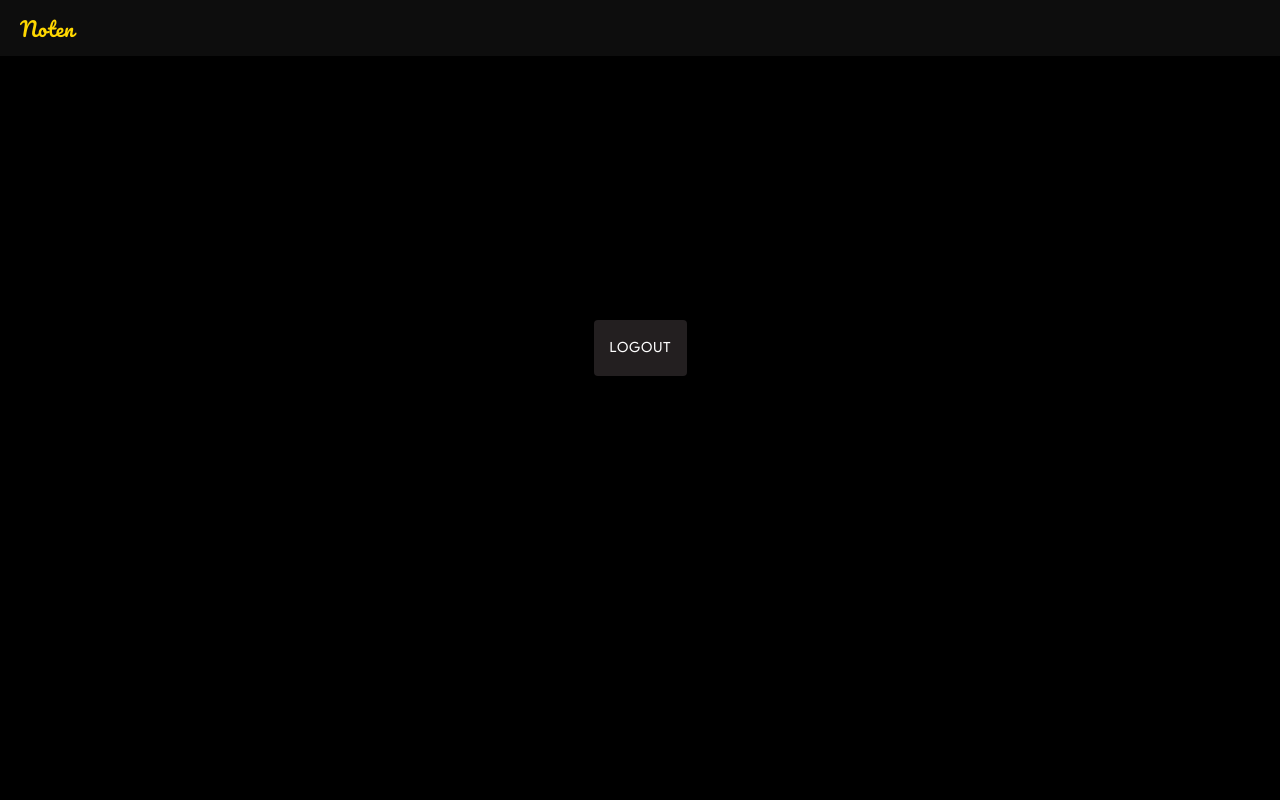
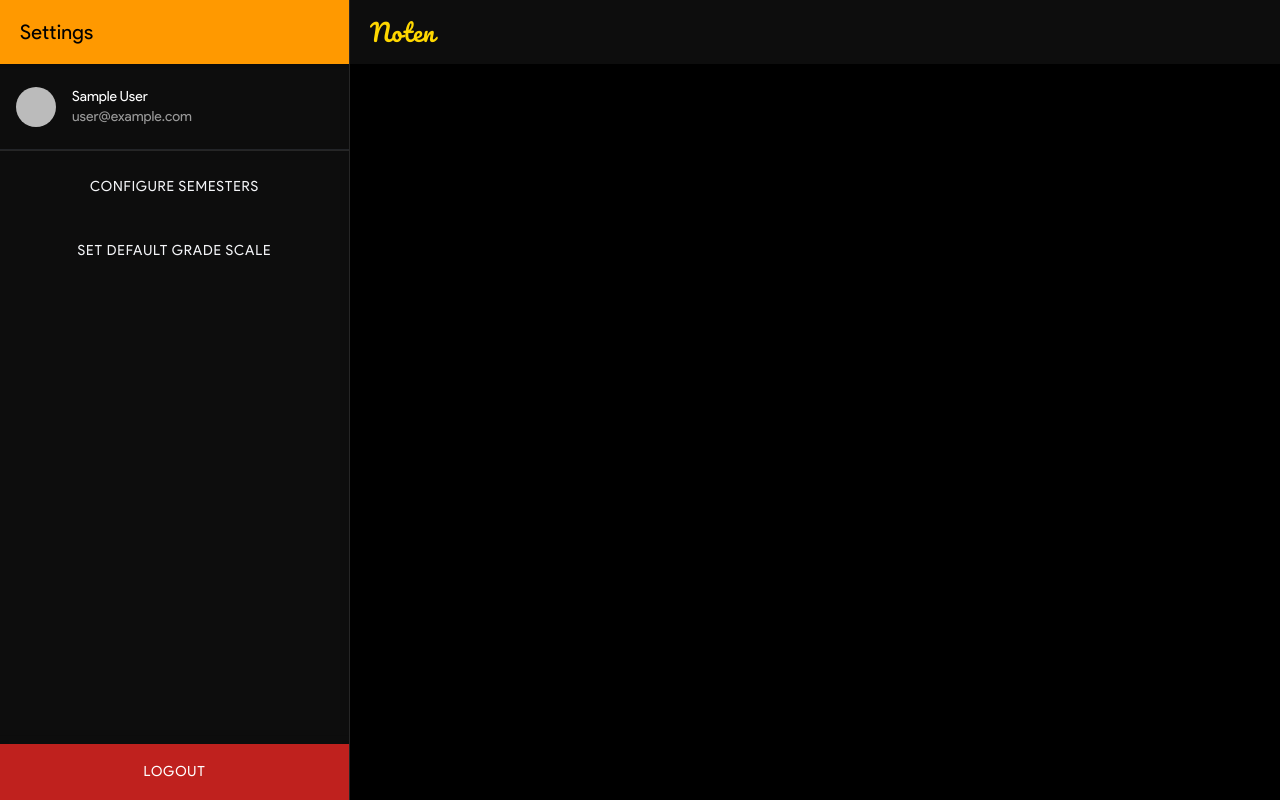
Before and after one commit to navn-r/noten, a React (Create React App) app: page / in a window 1280 px wide. Built offline with nearby package versions, Linux system fonts and the light colour scheme; no server answers; sample sign-in values are in the browser's storage.

Commit message:
Slide Menu / Split pane setup done

```diff
--- a/src/components/header/Header.css
+++ b/src/components/header/Header.css
@@ -1,4 +1,10 @@
-ion-title {
+#header-title {
   font-family: var(--title);
   color: var(--logo-title);
+  font-size: 1.5rem;
+  height: 4rem;
 }
+
+ion-split-pane {
+  --side-max-width: 350px;
+}
--- a/src/components/header/Header.tsx
+++ b/src/components/header/Header.tsx
@@ -1,13 +1,26 @@
-import { IonHeader, IonPage, IonTitle, IonToolbar } from "@ionic/react";
+import {
+  IonHeader,
+  IonPage,
+  IonSplitPane,
+  IonTitle,
+  IonToolbar,
+} from "@ionic/react";
 import React from "react";
+import Menu from "../menu/Menu";
 import "./Header.css";
 
-const Header: React.FC = ({ children }) => {
+interface Props {
+  children?: React.ReactNode;
+  id?: string;
+  hasMenu?: boolean;
+}
+
+const InnerPageWrapper: React.FC<Props> = ({ children, id }) => {
   return (
-    <IonPage>
-      <IonHeader>
+    <IonPage id={id}>
+      <IonHeader mode="md">
         <IonToolbar>
-          <IonTitle>Noten</IonTitle>
+          <IonTitle id="header-title">Noten</IonTitle>
         </IonToolbar>
       </IonHeader>
       {children}
@@ -15,4 +28,15 @@ const Header: React.FC = ({ children }) => {
   );
 };
 
+const Header: React.FC<Props> = ({ children, hasMenu, id }) => {
+  return !hasMenu ? (
+    <InnerPageWrapper id={id}>{children}</InnerPageWrapper>
+  ) : (
+    <IonSplitPane contentId={id} when="xl">
+      <Menu id={id}/>
+      <InnerPageWrapper id={id}>{children}</InnerPageWrapper>
+    </IonSplitPane>
+  );
+};
+
 export default Header;
--- /dev/null
+++ b/src/components/menu/Menu.css
@@ -0,0 +1,45 @@
+ion-content.menu-content {
+  --ion-background-color: var(--ion-tab-bar-background);
+}
+
+ion-content.menu-content ion-item {
+  --ion-item-background: var(--ion-tab-bar-background);
+}
+
+#user-info ion-label{
+  height: 4rem;
+  display: flex;
+  flex-direction: column;
+  justify-content: center;
+}
+
+ion-item {
+  --inner-border-width: 0;
+}
+
+ion-toolbar.menu-toolbar {
+  /* default: 3.5rem */
+  height: 4rem;
+}
+
+ion-toolbar.menu-toolbar ion-title {
+  margin-top: 0.5rem;
+  display: flex;
+  align-items: center;
+}
+
+#bottom {
+  position: fixed;
+  width: 100%;
+  bottom: 0;
+}
+
+.menu-content ion-button {
+  margin: 0;
+  height: 3.5rem;
+  margin-top: 0.5rem;
+}
+
+.menu-content ion-item-divider {
+  min-height: 1px;
+}
--- /dev/null
+++ b/src/components/menu/Menu.tsx
@@ -0,0 +1,72 @@
+import {
+  IonAvatar,
+  IonButton,
+  IonContent,
+  IonFooter,
+  IonHeader,
+
+  IonImg,
+  IonItem,
+  IonItemDivider,
+  IonLabel,
+
+  IonMenu,
+  IonTitle,
+  IonToolbar
+} from "@ionic/react";
+import React, { useCallback } from "react";
+import { useHistory } from "react-router";
+import { useAuth } from "../../auth/AuthContext";
+import "./Menu.css";
+
+interface Props {
+  id: string | undefined;
+}
+
+const Menu: React.FC<Props> = ({ id }) => {
+  const { user } = useAuth();
+  const { logout } = useAuth();
+  const history = useHistory();
+  const onLogout = useCallback(
+    (e: any) => {
+      e.preventDefault();
+      logout(() => history.goBack());
+    },
+    [history, logout]
+  );
+
+  return (
+    <IonMenu side="start" contentId={id} swipeGesture={true} type="reveal">
+      <IonHeader mode="md">
+        <IonToolbar color="secondary" className="menu-toolbar">
+          <IonTitle>Settings</IonTitle>
+        </IonToolbar>
+      </IonHeader>
+      <IonContent className="menu-content">
+        <IonItem id="user-info">
+          <IonAvatar slot="start">
+            <IonImg src={user.photoURL} alt="" />
+          </IonAvatar>
+          <IonLabel>
+            <h3>{user.displayName}</h3>
+            <p>{user.email}</p>
+          </IonLabel>
+        </IonItem>
+        <IonItemDivider color="dark"/>
+        <IonButton fill="clear" color="light" mode="md" expand="block">
+          Configure Semesters
+        </IonButton>
+        <IonButton fill="clear" color="light" mode="md" expand="block">
+          Set Default Grade Scale
+        </IonButton>
+        <IonFooter id="bottom">
+          <IonButton expand="full" onClick={onLogout} color="danger">
+            logout
+          </IonButton>
+        </IonFooter>
+      </IonContent>
+    </IonMenu>
+  );
+};
+
+export default Menu;
--- a/src/pages/dashboard/Dashboard.tsx
+++ b/src/pages/dashboard/Dashboard.tsx
@@ -1,31 +1,13 @@
-import {
-  IonButton,
-  IonContent,
-} from "@ionic/react";
-import { useHistory } from "react-router";
-import React, { useCallback } from "react";
+import { IonContent } from "@ionic/react";
+import React from "react";
+import Header from "../../components/header/Header";
 import "./Dashboard.css";
-import { useAuth } from "../../auth/AuthContext";
-import Header from "../../components/header/Header";
 
 const Dashboard: React.FC = () => {
-  const { logout } = useAuth();
-  const history = useHistory();
-  const onLogout = useCallback(
-    (e: any) => {
-      e.preventDefault();
-      logout(() => history.goBack());
-    },
-    [history, logout]
-  );
   return (
-    <Header>
+    <Header id="main" hasMenu={true}>
       <IonContent fullscreen>
-        <div className="inner">
-        <IonButton onClick={onLogout} color="primary">
-          logout
-        </IonButton>
-        </div>
+        <div className="inner"></div>
       </IonContent>
     </Header>
   );
--- a/src/pages/login/Login.css
+++ b/src/pages/login/Login.css
@@ -13,7 +13,7 @@
   margin-bottom: 2rem;
 }
 
-ion-button {
+#logo + ion-button {
   height: 3.5rem;
-
+  --ion-color-primary-contrast: var(--logo-title);
 }
--- a/src/pages/login/Login.tsx
+++ b/src/pages/login/Login.tsx
@@ -16,11 +16,11 @@ const Login: React.FC = () => {
   }, [history, login]);
 
   return (
-    <Header>
+    <Header hasMenu={false}>
       <IonContent fullscreen>
         <div className="inner">
           <img id="logo" src={process.env.PUBLIC_URL + '/assets/icon/logo.png'} alt=""/>
-          <IonButton onClick={onLogin} shape="round" color="primary"><IonIcon size="small" slot="start" icon={logoGoogle}/>Sign in</IonButton>
+          <IonButton mode="ios" onClick={onLogin} shape="round" color="primary"><IonIcon size="small" slot="start" icon={logoGoogle}/>Sign in</IonButton>
         </div>
       </IonContent>
     </Header>
--- a/src/theme/variables.css
+++ b/src/theme/variables.css
@@ -16,12 +16,12 @@ http://ionicframework.com/docs/theming/ */
   --ion-color-primary-shade: #1f1b1c;
   --ion-color-primary-tint: #393536;
 
-  --ion-color-secondary: #ff8811;
-  --ion-color-secondary-rgb: 255, 136, 17;
+  --ion-color-secondary: #ff9900;
+  --ion-color-secondary-rgb: 255,153,0;
   --ion-color-secondary-contrast: #000000;
-  --ion-color-secondary-contrast-rgb: 0, 0, 0;
-  --ion-color-secondary-shade: #e0780f;
-  --ion-color-secondary-tint: #ff9429;
+  --ion-color-secondary-contrast-rgb: 0,0,0;
+  --ion-color-secondary-shade: #e08700;
+  --ion-color-secondary-tint: #ffa31a;
 
   --ion-color-tertiary: #3e92cc;
   --ion-color-tertiary-rgb: 62, 146, 204;
```
